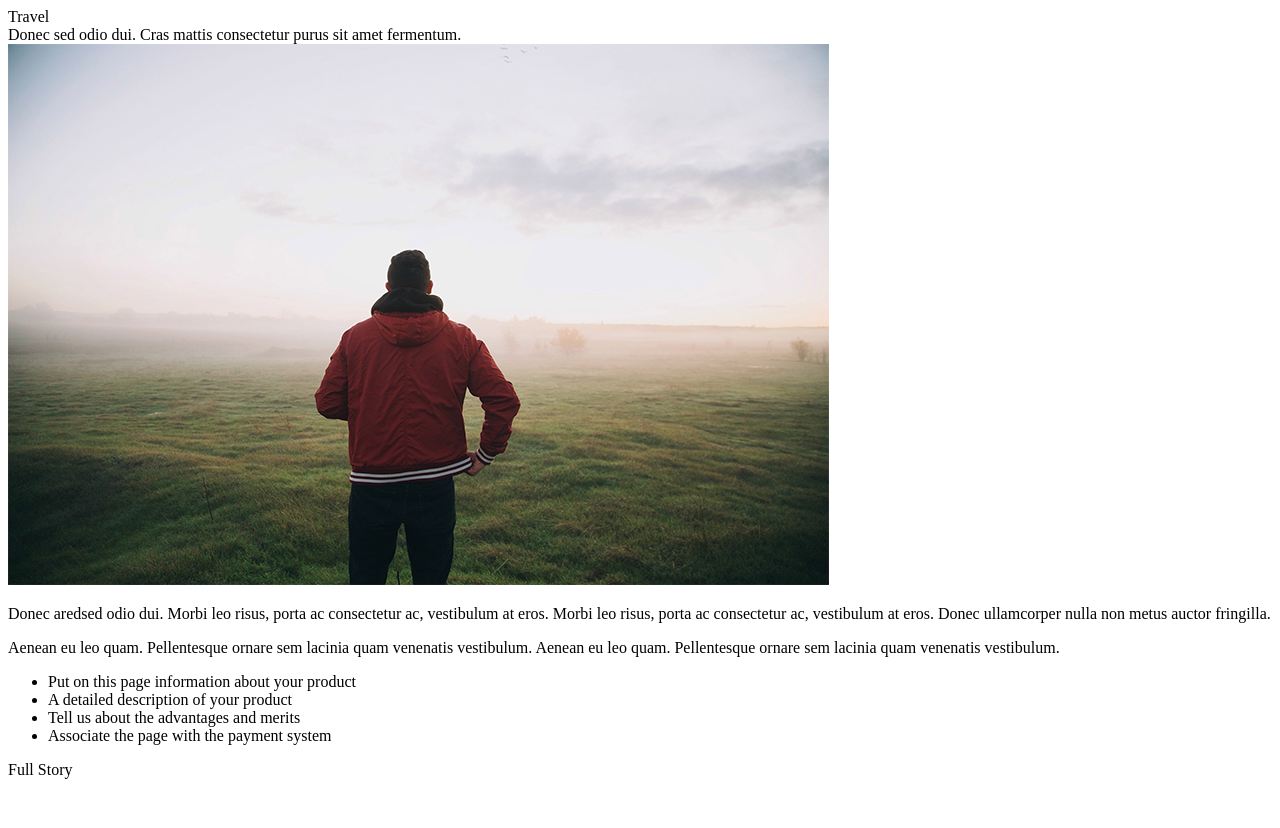
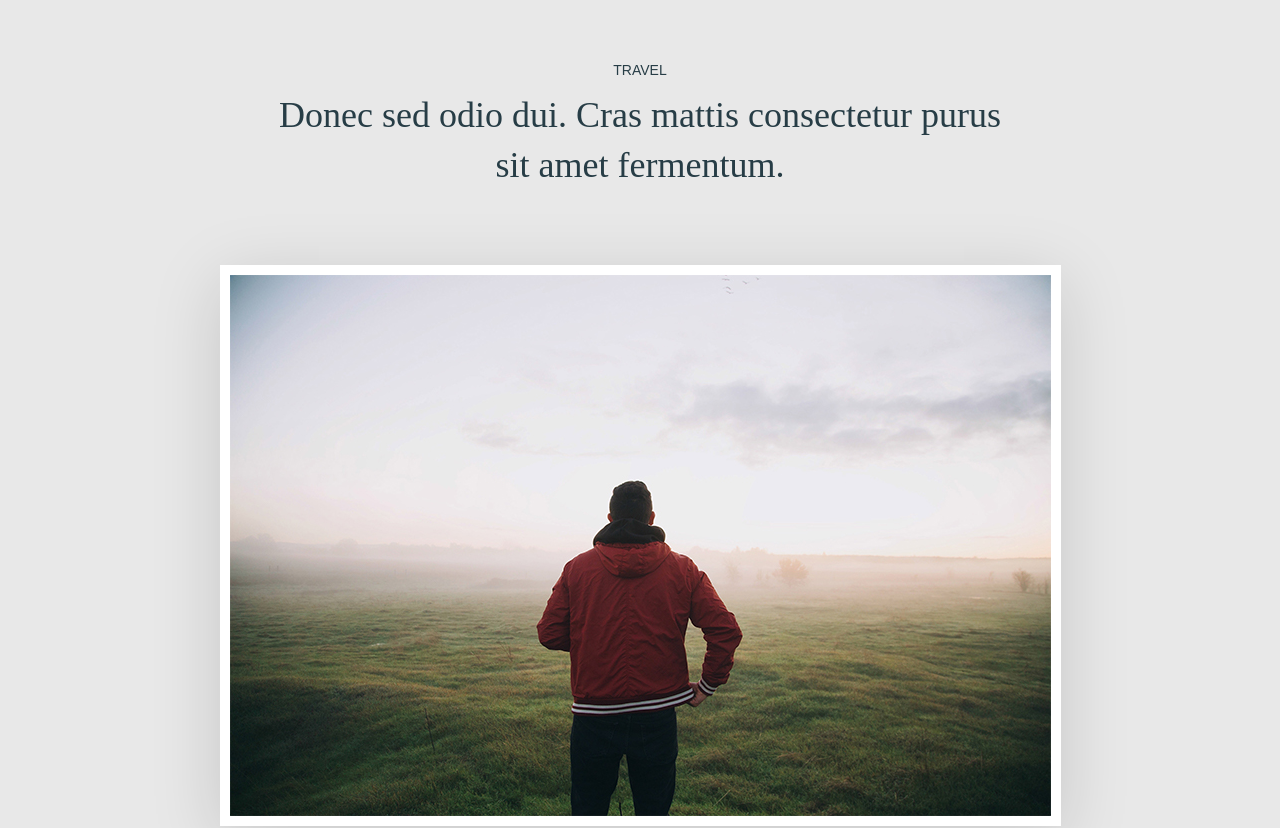
Before and after one commit to scrollcode4us/light-lending, a plain HTML site: page index.html in a window 1280 px wide. Shown: the top 828 px of the page. Before the commit the page ends 800 px from the top, so only its background shows below. Drawn offline with Linux system fonts and the light colour scheme.

Commit message:
styles are done

```diff
--- a/css/style.css
+++ b/css/style.css
@@ -72,4 +72,113 @@ h1, h2, h3, h4, h5, h6 {
 }
 
 /*--------------------*/
+body {
+  color: #273d46;
+  font-weight: 400;
+  background-color: #e8e8e8;
+}
+
+.content {
+  max-width: 841px;
+  margin: 0 auto;
+  padding: 50px 0 65px 0;
+}
+
+.content .content-top {
+  text-align: center;
+}
+
+.content .content-top .content-top__subtitle {
+  font-family: Arial, "Helvetica Neue", Helvetica, sans-serif;
+  font-size: 14px;
+  line-height: 40px;
+  text-transform: uppercase;
+}
+
+.content .content-top .content-top__title {
+  font-size: 36px;
+  line-height: 50px;
+  width: 735px;
+  margin: 0 auto;
+  padding: 0 0 75px 0;
+}
+
+.content .content__image {
+  background-color: #fff;
+  box-shadow: 0 15px 65px rgba(15, 16, 16, 0.15);
+  padding: 10px;
+}
+
+.content .content__image img {
+  max-width: 100%;
+}
+
+.content .content-text {
+  font-family: Arial, "Helvetica Neue", Helvetica, sans-serif;
+  font-size: 24px;
+  line-height: 40px;
+  padding: 0 45px;
+  margin: 0 0 60px 0;
+}
+
+.content .content-text p {
+  width: 750px;
+  margin: 45px 0;
+}
+
+.content .content-text p:last-child {
+  margin: 0;
+}
+
+.content .content-bottom {
+  font-family: Arial, "Helvetica Neue", Helvetica, sans-serif;
+  padding: 0 0 0 45px;
+}
+
+.content .content-bottom .content-bottom__list {
+  line-height: 36px;
+  font-size: 25px;
+  margin: 0 0 45px 0;
+}
+
+.content .content-bottom .content-bottom__list li {
+  padding: 0 0 0 35px;
+  background: url(../img/icons/check-icon.svg) left no-repeat;
+}
+
+.content .content-bottom .content-bottom__list li:nth-child(1) {
+  font-weight: 600;
+}
+
+.content .content-bottom .content-bottom__list li:nth-child(2) {
+  color: #80b7b3;
+  font-style: italic;
+}
+
+.content .content-bottom .content-bottom__list li:nth-child(3) {
+  font-weight: 700;
+}
+
+.content .content-bottom .content-bottom__list li:nth-child(4) {
+  color: #bcbfc1;
+  text-decoration: line-through;
+}
+
+.content .content-bottom .content-bottom__btn a {
+  color: #fff;
+  display: inline-block;
+  font-size: 14px;
+  line-height: 35px;
+  letter-spacing: 2px;
+  text-transform: uppercase;
+  background-color: #80b7b3;
+  padding: 14px 30px;
+  border-radius: 30px;
+  box-shadow: 0 6px 40px #80b7b3;
+}
+
+.content .content-bottom .content-bottom__btn span {
+  padding: 0 32px 0 0;
+  background: url(../img/icons/arrow-icon.svg) right no-repeat;
+}
 /*# sourceMappingURL=style.css.map */
--- a/index.html
+++ b/index.html
@@ -5,6 +5,7 @@
     <meta http-equiv="X-UA-Compatible" content="IE=edge">
     <meta name="viewport" content="width=device-width, initial-scale=1.0">
     <title>Light lending</title>
+    <link rel="stylesheet" href="css/style.css">
 </head>
 <body>
     <div class="content">
@@ -31,7 +32,7 @@
                 <li>Associate the page with the payment system</li>
             </ul>
             <div class="content-bottom__btn">
-                <span>Full Story</span>
+                <a href="#"><span>Full Story</span></a>
             </div>
         </div>
     </div>
```
